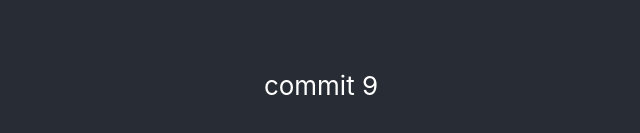
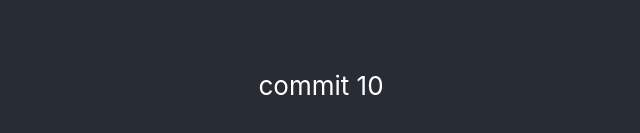
Before and after one commit to krishnasannidhi/react-git-learning, a React (Create React App) app: page / in a window 1280 px wide. Shown: the part 315-448 px from the top of the page, without its empty margins (319-959 px from the left). Built offline with nearby package versions, Linux system fonts and the light colour scheme.

Commit message:
commit 10

```diff
--- a/src/App.js
+++ b/src/App.js
@@ -4,7 +4,7 @@ function App() {
   return (
     <div className="App">
       <header className="App-header">
-        <p1>commit 9</p1>
+        <p1>commit 10</p1>
       </header>
     </div>
   );
```
Also changed, not shown: src/test.js (added).
